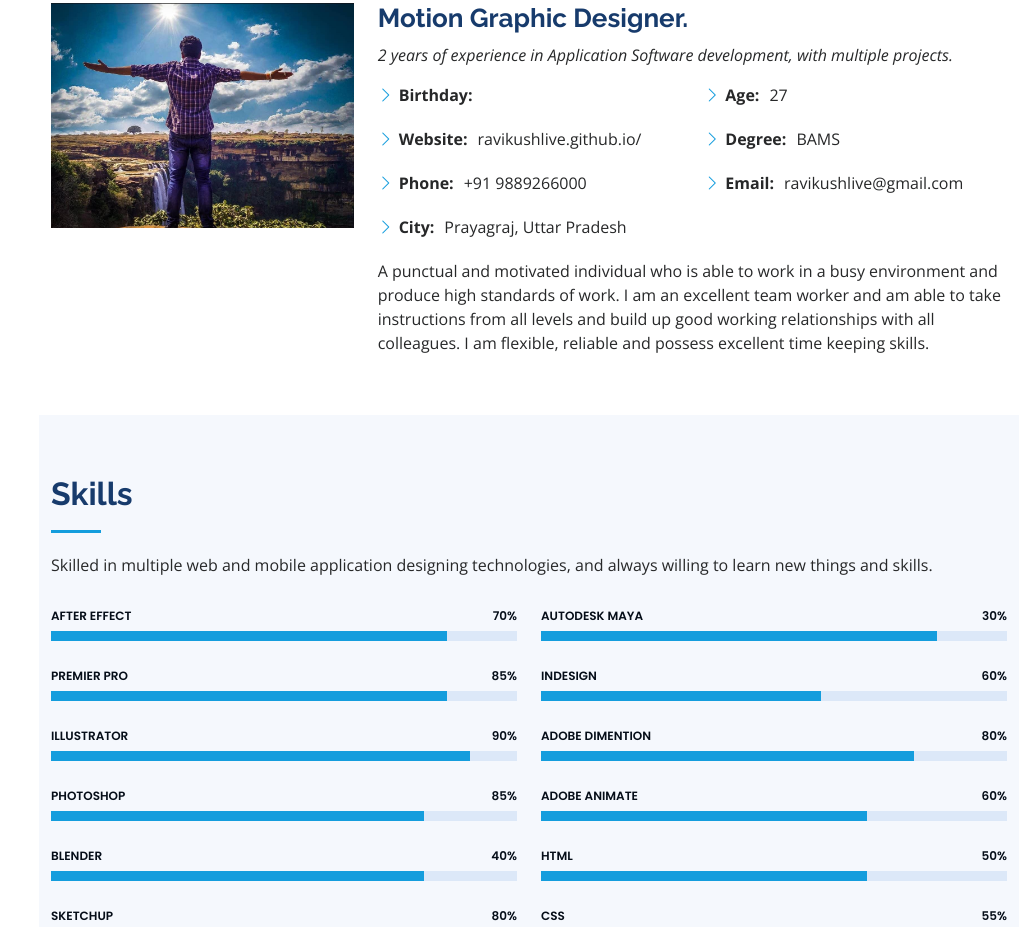
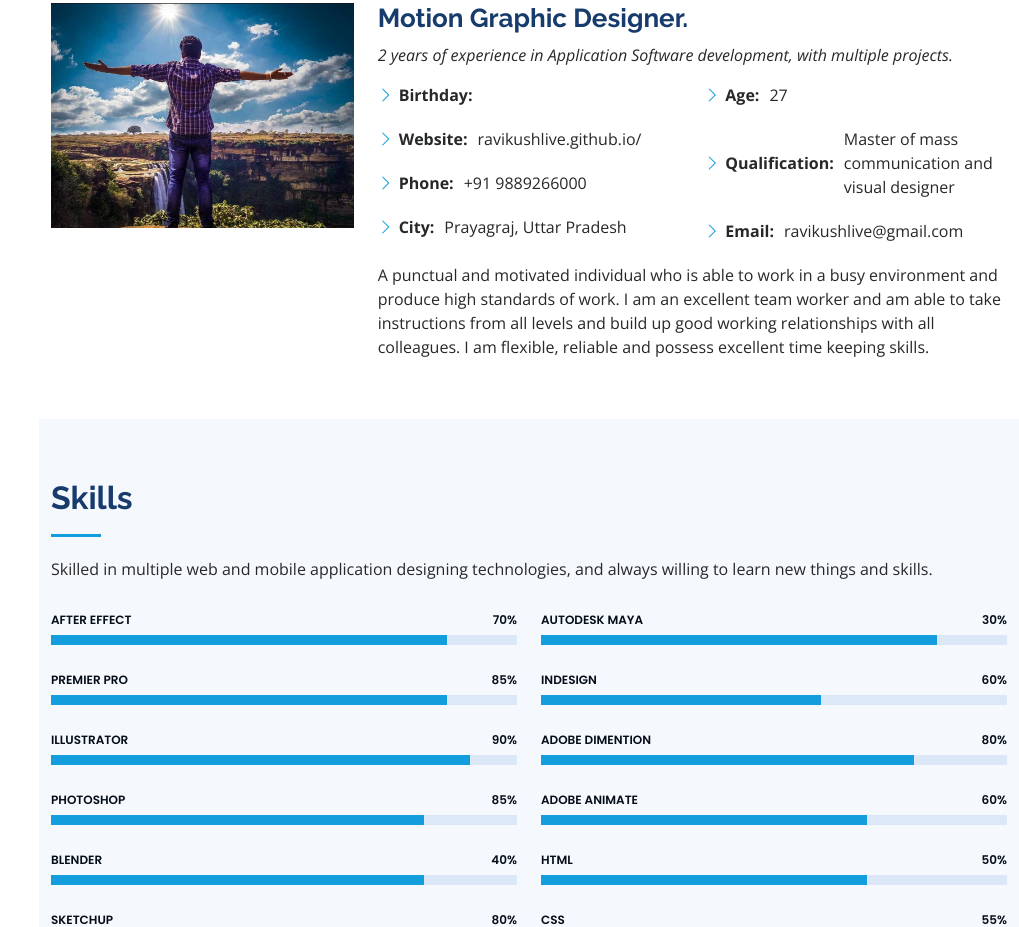
Before and after one commit to ravikushlive/Portfolio, a plain HTML site: page index.html in a window 1280 px wide. Shown: the part 1037-1964 px from the top of the page, without its empty margins (261-1280 px from the left). Drawn offline with nearby package versions, Linux system fonts and the light colour scheme.

Commit message:
Update index.html

```diff
--- a/index.html
+++ b/index.html
@@ -111,7 +111,7 @@
               <div class="col-lg-6">
                 <ul>
                   <li><i class="bi bi-chevron-right"></i> <strong>Age:</strong> <span>27</span></li>
-                  <li><i class="bi bi-chevron-right"></i> <strong>Degree:</strong> <span>BAMS</span></li>
+                  <li><i class="bi bi-chevron-right"></i> <strong>Qualification:</strong> <span>Master of mass communication and visual designer</span></li>
                   <li><i class="bi bi-chevron-right"></i> <strong>Email:</strong> <span>ravikushlive@gmail.com</span></li>
                 </ul>
               </div>
```
